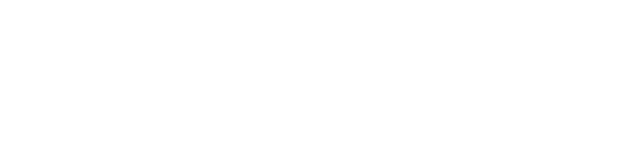
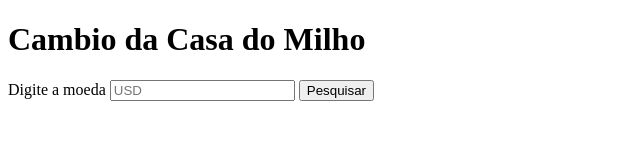
Before and after one commit to flaviolunaferreira/casaDeCambio, a plain HTML site: page index.html in a window 1280 px wide. Shown: the whole page, without its empty margins (0-640 px from the left). Drawn offline with Linux system fonts and the light colour scheme.

Commit message:
index html pronto

```diff
--- a/index.html
+++ b/index.html
@@ -3,11 +3,18 @@
 <head>
   <meta charset="UTF-8">
   <meta name="viewport" content="width=device-width, initial-scale=1.0">
-  <title>Cambio da Casa do Milho</title>
+  <title>Câmbio da Casa do Milho</title>
   <link rel="stylesheet" href="style.css">
 </head>
 <body>
-
+  <header>
+    <h1>Cambio da Casa do Milho</h1>
+  </header>
+  <section>
+    <label for="moeda">Digite a moeda</label>
+    <input type="text" id="moeda" placeholder="USD">
+    <button id="btnPesquisar">Pesquisar</button>
+  </section>
   <script src="script.js"></script>
 </body>
 </html>
```
